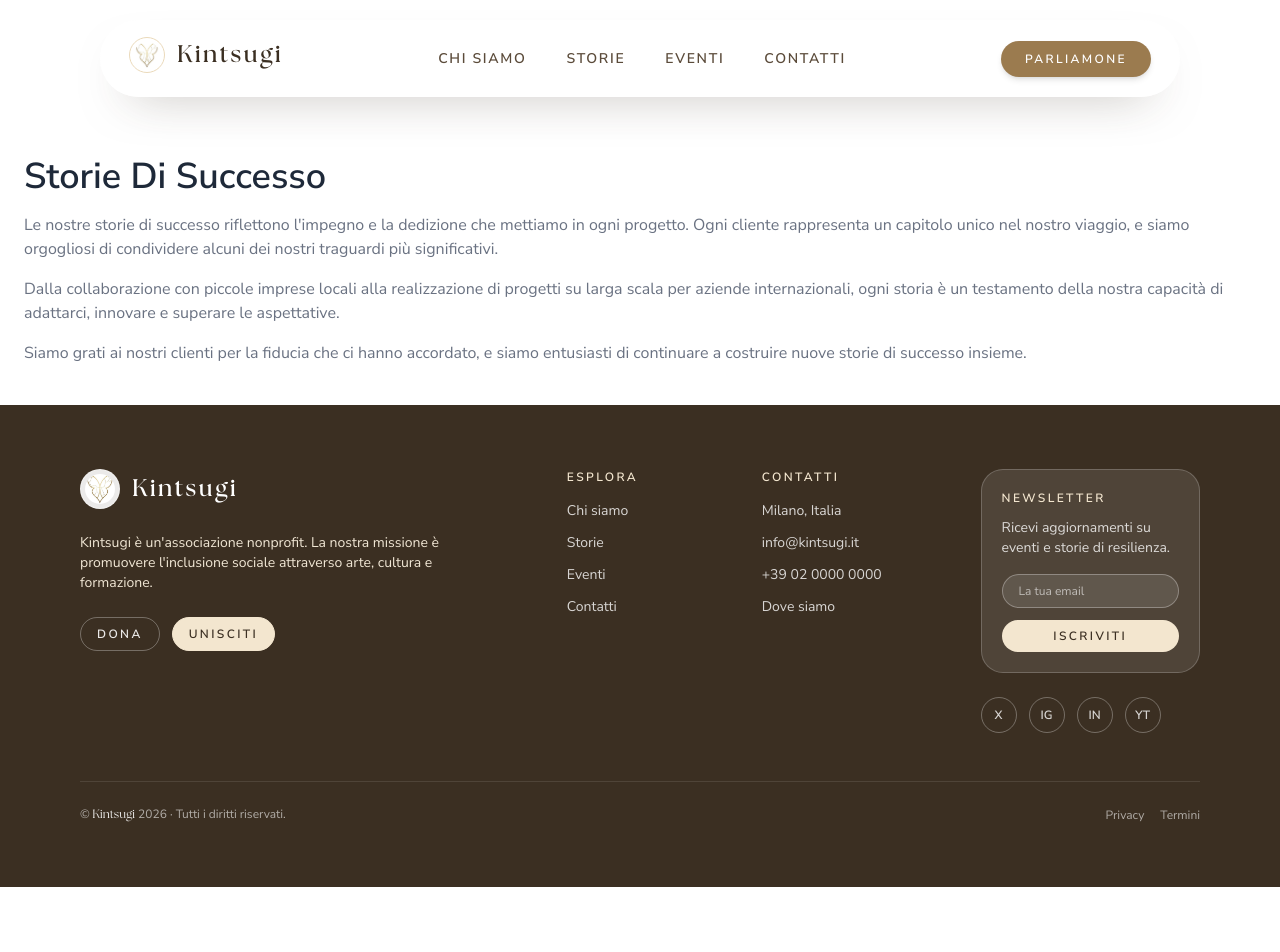
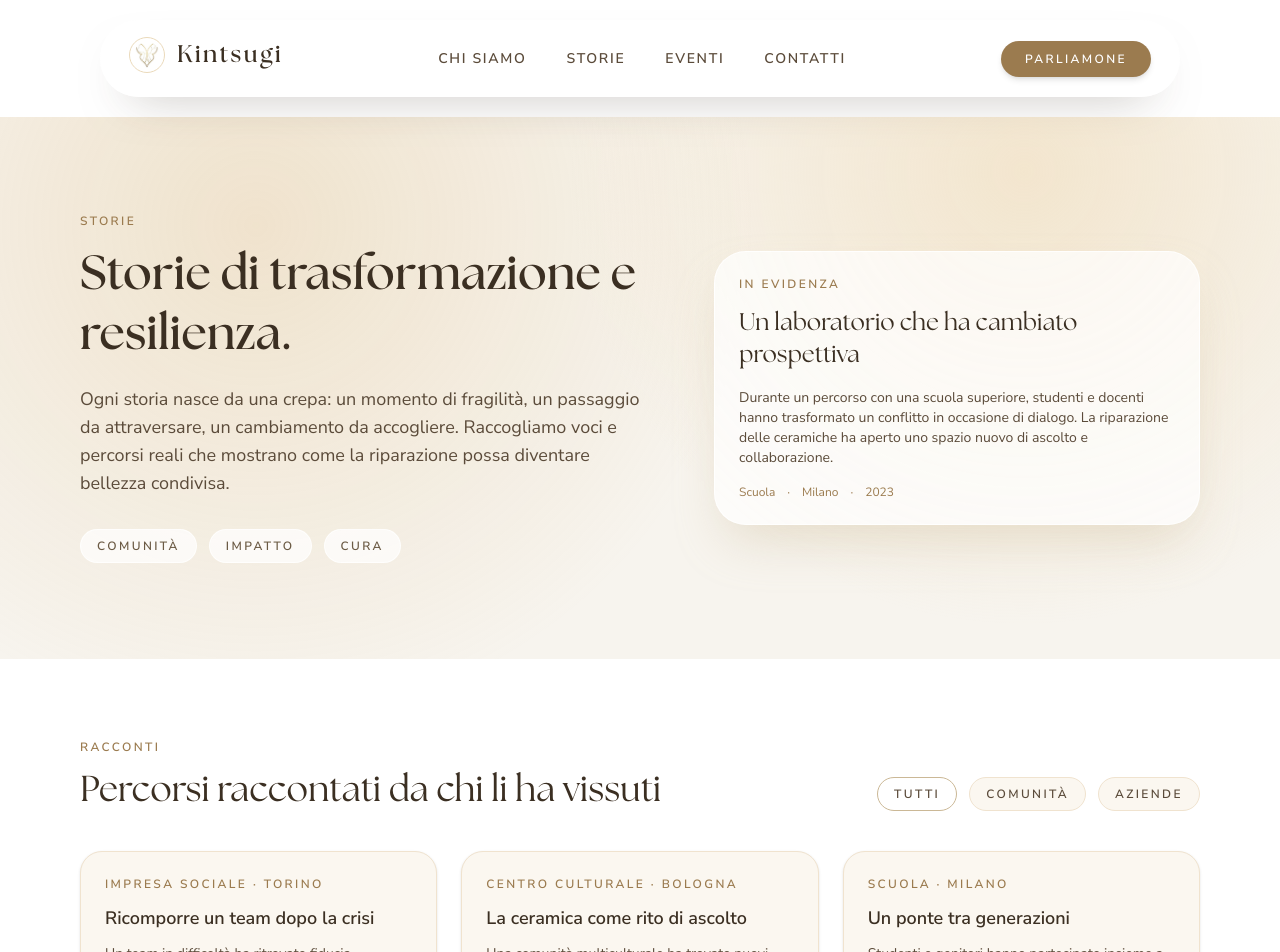
Before and after one commit to Amrod92/Kintsugi, a Next.js app: page /storie in a window 1280 px wide. Shown: the top 952 px of the page. Before the commit the page ends 887 px from the top, so only its background shows below. Built offline with nearby package versions, Linux system fonts and the light colour scheme.

Commit message:
Improved Storie page

```diff
--- a/app/storie/page.tsx
+++ b/app/storie/page.tsx
@@ -1,34 +1,166 @@
 export default function StoriePage() {
   return (
+    <div className="bg-[#f7f4ee] text-[#3b2f22]">
+      <section className="relative overflow-hidden">
+        <div className="absolute inset-0 bg-[radial-gradient(circle_at_20%_20%,rgba(219,177,108,0.25),transparent_45%),radial-gradient(circle_at_80%_10%,rgba(240,220,185,0.6),transparent_40%)]" />
+        <div className="relative mx-auto max-w-6xl px-4 py-16 lg:py-24">
+          <div className="grid gap-10 lg:grid-cols-[1.1fr_0.9fr] lg:items-center">
             <div>
-      <section className="bg-white dark:bg-gray-900">
-        <div className="container px-6 py-10 mx-auto">
-          <h1 className="text-3xl font-semibold text-gray-800 capitalize lg:text-4xl dark:text-white">
-            Storie di Successo
+              <p className="text-xs font-semibold uppercase tracking-[0.2em] text-[#9b7b4f]">
+                Storie
+              </p>
+              <h1 className="font-seasons mt-4 text-4xl font-bold leading-tight sm:text-5xl">
+                Storie di trasformazione e resilienza.
               </h1>
+              <p className="mt-5 max-w-xl text-base text-[#5b4b3a] sm:text-lg">
+                Ogni storia nasce da una crepa: un momento di fragilità, un
+                passaggio da attraversare, un cambiamento da accogliere.
+                Raccogliamo voci e percorsi reali che mostrano come la
+                riparazione possa diventare bellezza condivisa.
+              </p>
+              <div className="mt-8 flex flex-wrap gap-3">
+                <span className="rounded-full border border-white/70 bg-white/70 px-4 py-2 text-xs font-semibold uppercase tracking-[0.2em] text-[#6b5a44]">
+                  Comunità
+                </span>
+                <span className="rounded-full border border-white/70 bg-white/70 px-4 py-2 text-xs font-semibold uppercase tracking-[0.2em] text-[#6b5a44]">
+                  Impatto
+                </span>
+                <span className="rounded-full border border-white/70 bg-white/70 px-4 py-2 text-xs font-semibold uppercase tracking-[0.2em] text-[#6b5a44]">
+                  Cura
+                </span>
+              </div>
+            </div>
+            <div className="rounded-[32px] border border-white/80 bg-white/70 p-6 shadow-2xl shadow-[#cbb896]/40">
+              <p className="text-xs font-semibold uppercase tracking-[0.2em] text-[#9b7b4f]">
+                In evidenza
+              </p>
+              <h2 className="font-seasons mt-4 text-2xl text-[#3b2f22]">
+                Un laboratorio che ha cambiato prospettiva
+              </h2>
+              <p className="mt-4 text-sm text-[#5b4b3a]">
+                Durante un percorso con una scuola superiore, studenti e docenti
+                hanno trasformato un conflitto in occasione di dialogo. La
+                riparazione delle ceramiche ha aperto uno spazio nuovo di
+                ascolto e collaborazione.
+              </p>
+              <div className="mt-4 flex items-center gap-3 text-xs text-[#9b7b4f]">
+                <span>Scuola</span>
+                <span>·</span>
+                <span>Milano</span>
+                <span>·</span>
+                <span>2023</span>
+              </div>
+            </div>
+          </div>
+        </div>
+      </section>
 
-          <p className="mt-4 text-gray-500 dark:text-gray-300">
-            Le nostre storie di successo riflettono l&apos;impegno e la
-            dedizione che mettiamo in ogni progetto. Ogni cliente rappresenta un
-            capitolo unico nel nostro viaggio, e siamo orgogliosi di condividere
-            alcuni dei nostri traguardi più significativi.
+      <section className="bg-white">
+        <div className="mx-auto max-w-6xl px-4 py-16 lg:py-20">
+          <div className="flex flex-col gap-6 lg:flex-row lg:items-end lg:justify-between">
+            <div>
+              <p className="text-xs font-semibold uppercase tracking-[0.2em] text-[#9b7b4f]">
+                Racconti
               </p>
+              <h2 className="font-seasons mt-4 text-3xl text-[#3b2f22] sm:text-4xl">
+                Percorsi raccontati da chi li ha vissuti
+              </h2>
+            </div>
+            <div className="flex gap-3">
+              <button className="rounded-full border border-[#cbb896] bg-white px-4 py-2 text-xs font-semibold uppercase tracking-[0.2em] text-[#5b4b3a] transition hover:bg-[#f7f4ee]">
+                Tutti
+              </button>
+              <button className="rounded-full border border-[#f0e3cf] bg-[#fbf7f0] px-4 py-2 text-xs font-semibold uppercase tracking-[0.2em] text-[#5b4b3a] transition hover:bg-white">
+                Comunità
+              </button>
+              <button className="rounded-full border border-[#f0e3cf] bg-[#fbf7f0] px-4 py-2 text-xs font-semibold uppercase tracking-[0.2em] text-[#5b4b3a] transition hover:bg-white">
+                Aziende
+              </button>
+            </div>
+          </div>
 
-          <p className="mt-4 text-gray-500 dark:text-gray-300">
-            Dalla collaborazione con piccole imprese locali alla realizzazione
-            di progetti su larga scala per aziende internazionali, ogni storia è
-            un testamento della nostra capacità di adattarci, innovare e
-            superare le aspettative.
+          <div className="mt-10 grid gap-6 lg:grid-cols-3">
+            {[
+              {
+                title: "Ricomporre un team dopo la crisi",
+                context: "Impresa sociale · Torino",
+                text: "Un team in difficoltà ha ritrovato fiducia attraverso un laboratorio di riparazione condivisa.",
+              },
+              {
+                title: "La ceramica come rito di ascolto",
+                context: "Centro culturale · Bologna",
+                text: "Una comunità multiculturale ha trovato nuovi linguaggi per raccontare le proprie storie.",
+              },
+              {
+                title: "Un ponte tra generazioni",
+                context: "Scuola · Milano",
+                text: "Studenti e genitori hanno partecipato insieme a un percorso di cura e memoria.",
+              },
+              {
+                title: "Riparare per ricominciare",
+                context: "Cooperativa · Roma",
+                text: "Dopo una ristrutturazione complessa, il gruppo ha riscritto il proprio manifesto.",
+              },
+              {
+                title: "La leadership che ascolta",
+                context: "Azienda · Firenze",
+                text: "Un team dirigenziale ha imparato a valorizzare l'imperfezione come risorsa.",
+              },
+              {
+                title: "Intimità e creatività",
+                context: "Atelier · Napoli",
+                text: "Un laboratorio di storytelling ha trasformato la fragilità in nuove visioni.",
+              },
+            ].map((story) => (
+              <article
+                key={story.title}
+                className="rounded-3xl border border-[#f0e3cf] bg-[#fbf7f0] p-6 shadow-sm transition hover:-translate-y-1 hover:shadow-lg"
+              >
+                <p className="text-xs font-semibold uppercase tracking-[0.2em] text-[#9b7b4f]">
+                  {story.context}
                 </p>
+                <h3 className="mt-3 text-lg font-semibold text-[#3b2f22]">
+                  {story.title}
+                </h3>
+                <p className="mt-3 text-sm text-[#5b4b3a]">{story.text}</p>
+                <button className="mt-6 inline-flex items-center gap-2 text-xs font-semibold uppercase tracking-[0.2em] text-[#9b7b4f]">
+                  Leggi storia
+                  <span aria-hidden="true">→</span>
+                </button>
+              </article>
+            ))}
+          </div>
+        </div>
+      </section>
 
-          <p className="mt-4 text-gray-500 dark:text-gray-300">
-            Siamo grati ai nostri clienti per la fiducia che ci hanno accordato,
-            e siamo entusiasti di continuare a costruire nuove storie di
-            successo insieme.
+      <section className="bg-[#f7f4ee]">
+        <div className="mx-auto max-w-6xl px-4 py-16 lg:py-20">
+          <div className="grid gap-8 lg:grid-cols-[1.2fr_0.8fr] lg:items-center">
+            <div>
+              <p className="text-xs font-semibold uppercase tracking-[0.2em] text-[#9b7b4f]">
+                Testimonianze
+              </p>
+              <h2 className="font-seasons mt-4 text-3xl text-[#3b2f22] sm:text-4xl">
+                “Abbiamo trovato un nuovo modo di ascoltarci.”
+              </h2>
+              <p className="mt-4 text-sm text-[#5b4b3a]">
+                Ogni percorso diventa un racconto collettivo. Condividiamo
+                frammenti di chi ha vissuto il Kintsugi come pratica di cura.
               </p>
             </div>
+            <div className="rounded-[32px] border border-white/70 bg-white/70 p-6 shadow-lg">
+              <p className="text-sm text-[#5b4b3a]">
+                “Il laboratorio ci ha permesso di guardare alle fratture del
+                gruppo con occhi nuovi. Abbiamo imparato a valorizzare ciò che
+                sembrava una debolezza.”
+              </p>
+              <p className="mt-4 text-xs font-semibold uppercase tracking-[0.2em] text-[#9b7b4f]">
+                Coordinatrice · Progetto Scuole
+              </p>
+            </div>
+          </div>
+        </div>
       </section>
-      {/* TODO: Aggiungere testimonianze dei clienti e casi di studio qui */}
     </div>
   );
 }
```
Lines whose indentation alone changed are shown as unchanged.
